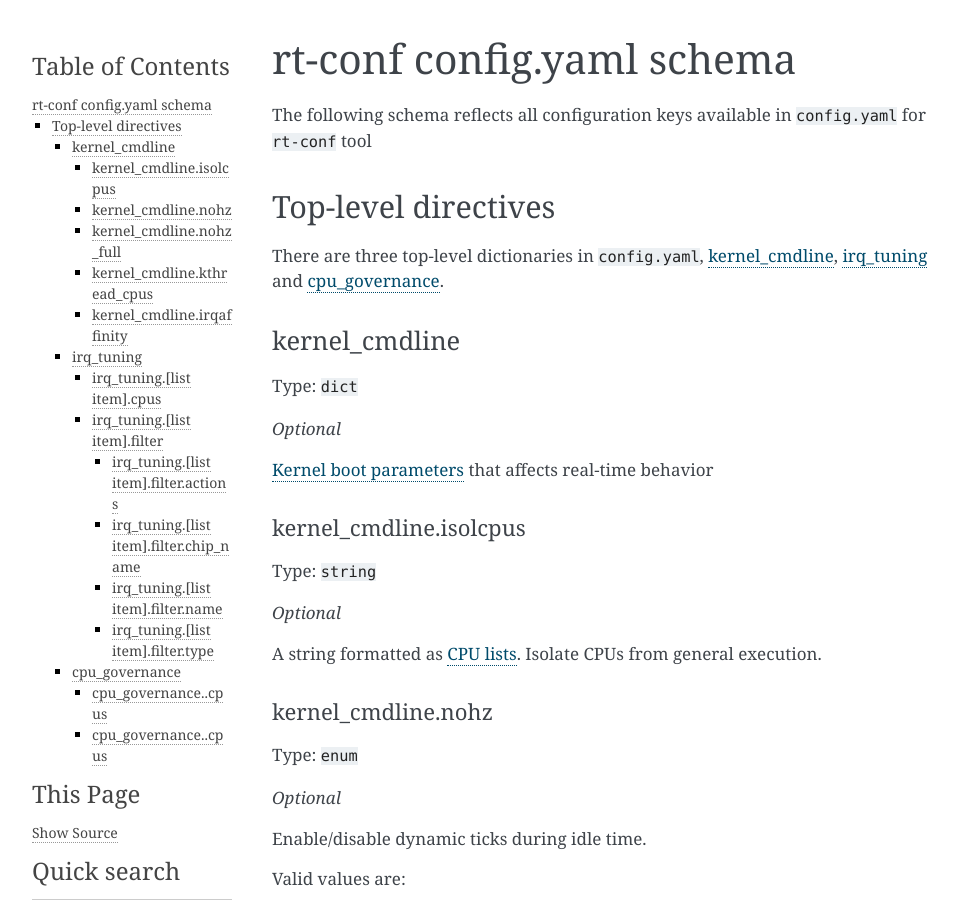
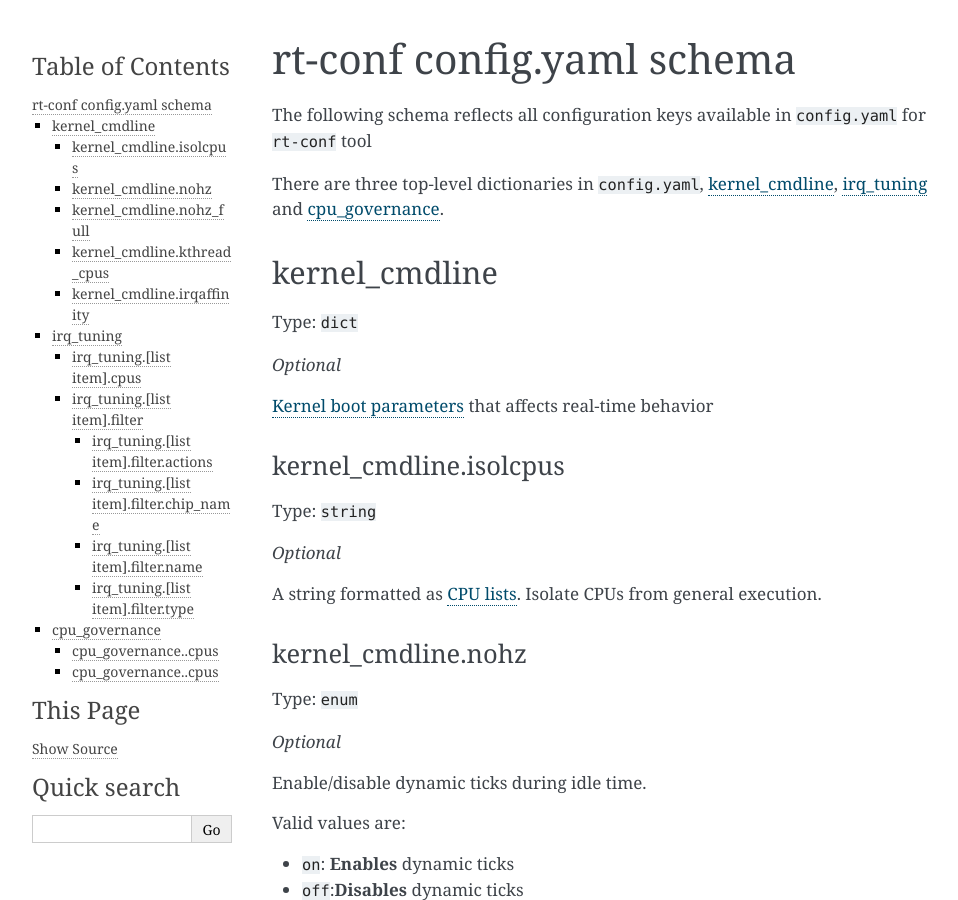
Before and after one commit to canonical/real-time-ubuntu-docs, a Sphinx documentation site: the page built from docs/reference/rt-conf-yaml.md, in a window 1280 px wide and 900 px high. Shown: the whole window, without its empty margins (148-1106 px from the left). Built offline with Sphinx 7.4.7, drawn with Linux system fonts in a browser that asks for light colours.

Commit message:
refact: decreasing a level for all subheaders
Signed-off-by: Lincoln Wallace <lincoln.wallace@canonical.com>

````diff
--- a/docs/reference/rt-conf-yaml.md
+++ b/docs/reference/rt-conf-yaml.md
@@ -2,12 +2,10 @@
 
 The following schema reflects all configuration keys available in `config.yaml` for `rt-conf` tool
 
-## Top-level directives
-
 There are three top-level dictionaries in `config.yaml`, {ref}`kcmd`, {ref}`irqt` and {ref}`cpug`.
 
 (kcmd)=
-### kernel_cmdline
+## kernel_cmdline
 
 Type: `dict`
 
@@ -16,7 +14,7 @@
 {ref}`kernel-boot-parameters` that affects real-time behavior
 
 
-#### kernel_cmdline.isolcpus
+### kernel_cmdline.isolcpus
 
 Type: `string`
 
@@ -25,7 +23,7 @@
 A string formatted as {ref}`cpu-lists`.
 Isolate CPUs from general execution.
 
-#### kernel_cmdline.nohz
+### kernel_cmdline.nohz
 
 Type: `enum`
 
@@ -37,7 +35,7 @@
   * `on`: **Enables** dynamic ticks
   * `off`:**Disables** dynamic ticks
 
-#### kernel_cmdline.nohz_full
+### kernel_cmdline.nohz_full
 
 Type: `string`
 
@@ -47,7 +45,7 @@
 Specifies the adaptive-ticks cpus, which means the specified list of CPUs whose tick will be stopped whenever possible.
 The boot CPU will be forced outside the range to maintain the timekeeping.
 
-#### kernel_cmdline.kthread_cpus
+### kernel_cmdline.kthread_cpus
 
 Type: `string`
 
@@ -56,7 +54,7 @@
 A string formatted as {ref}`cpu-lists`.
 Specifies the list of CPUs to be allocated for kernel threads.
 
-#### kernel_cmdline.irqaffinity
+### kernel_cmdline.irqaffinity
 
 Type: `string`
 
@@ -66,7 +64,7 @@
 Specifies the list of CPUs for IRQ handling.
 
 (irqt)=
-### irq_tuning
+## irq_tuning
 
 Type: `list[dict]`
 
@@ -87,7 +85,7 @@
       type: "edge"
 ```
 
-#### irq_tuning.[list item].cpus
+### irq_tuning.[list item].cpus
 
 Type `string`
 
@@ -97,14 +95,14 @@
 Specifies the list of CPUs which will handle the matched IRQs on the {ref}`filter <irqfilter>`.
 
 (irqfilter)=
-#### irq_tuning.[list item].filter
+### irq_tuning.[list item].filter
 Type: `dict`
 
 _Required_
 
 A dictionary with keys related to IRQ properties of `/sys/kernel/irq/<IRQ-num>/`.
 
-##### irq_tuning.[list item].filter.actions
+#### irq_tuning.[list item].filter.actions
 Type: `regex string`
 
 _Optional_
@@ -112,7 +110,7 @@
 The IRQ action chain. A comma-separated list of zero or more device names associated with this interrupt.
 For network related, generally is the name of the network interface shown in `ip link show`.
 
-##### irq_tuning.[list item].filter.chip_name
+#### irq_tuning.[list item].filter.chip_name
 Type: `regex string`
 
 _Optional_
@@ -121,7 +119,7 @@
 
 Example: `IR-PCI-MSIX-0000:04:00.0`
 
-##### irq_tuning.[list item].filter.name
+#### irq_tuning.[list item].filter.name
 Type: `regex string`
 
 _Optional_
@@ -131,7 +129,7 @@
   * `edge`
   * `fasteoi`
 
-##### irq_tuning.[list item].filter.type
+#### irq_tuning.[list item].filter.type
 Type: `enum`
 
 _Optional_
@@ -142,7 +140,7 @@
   * `level`
 
 (cpug)=
-### cpu_governance
+## cpu_governance
 
 Type: `list[dict]`
 
@@ -159,7 +157,7 @@
     scaling_governor: "performance"
 ```
 
-#### cpu_governance..cpus
+### cpu_governance..cpus
 
 Type: `string`
 
@@ -169,7 +167,7 @@
 Specifies which cpus are going to be configured with the scaling governor specified in the item.
 
 
-#### cpu_governance..cpus
+### cpu_governance..cpus
 
 Type: `string`
 
````
